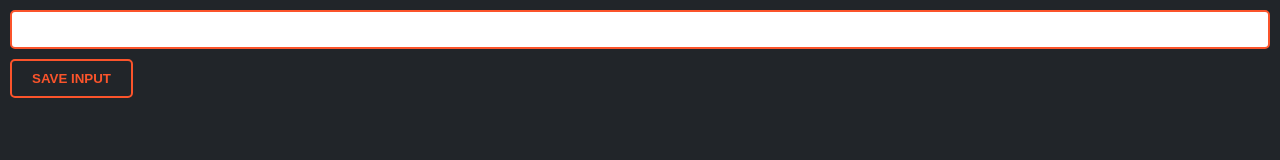
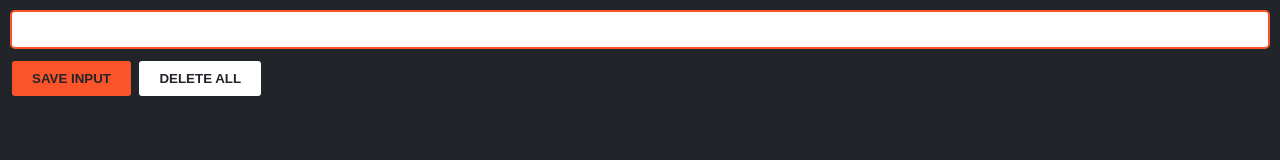
Before and after one commit to Roman-24/Chrome-extension-tab-stacker, a browser extension: page src/index.html in a window 1280 px wide. Drawn offline with Linux system fonts and the light colour scheme.

Commit message:
delete button and style

```diff
--- a/src/index.html
+++ b/src/index.html
@@ -13,6 +13,7 @@
 <body>
     <input type="text" id="input-el">
     <button id="input-btn">SAVE INPUT</button>
+    <button id="delete-btn">DELETE ALL</button>
 
     <ul id="ul-el">
 
--- a/src/style.css
+++ b/src/style.css
@@ -23,11 +23,15 @@ input {
 button {
     padding: 10px 20px;
     margin-top: 10px;
-    background: var(--back-round-color);
-    color: var(--primary-color);
+    background: var(--primary-color);
+    color: var(--back-round-color);
     font-weight: bold;
-    border: 2px solid var(--primary-color);
+    border: 2px solid var(--back-round-color);
     border-radius: 5px;
+}
+
+#delete-btn {
+    background: white;
 }
 
 
```
